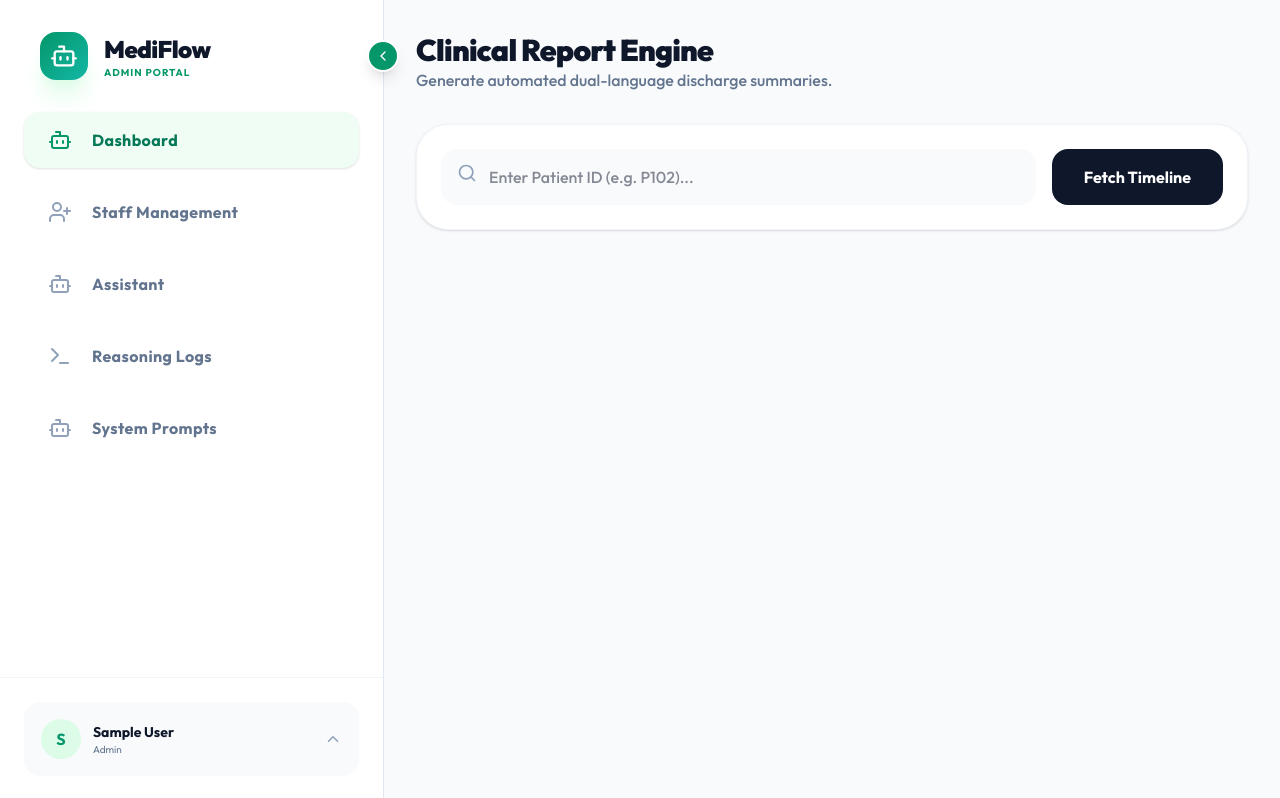
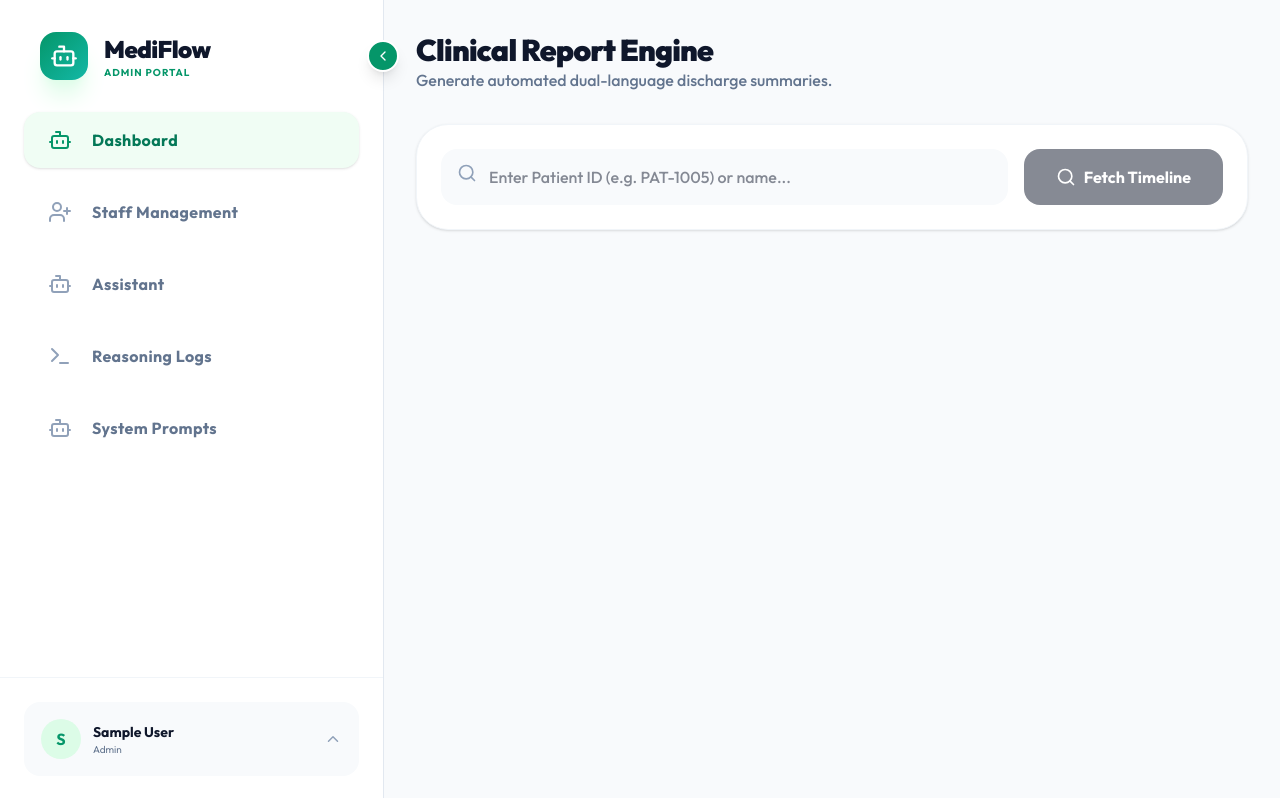
Before and after one commit to Sanasaifi786/MediFlow, a React (Vite) app in the folder frontend/: page /app/reports in a window 1280 px wide. Built offline with nearby package versions, Linux system fonts and the light colour scheme; sample sign-in values are in the browser's storage.

Commit message:
feat: complete Report.jsx rewrite with direct API data integration and loading spinner

```diff
--- a/frontend/src/pages/Report.jsx
+++ b/frontend/src/pages/Report.jsx
@@ -7,40 +7,62 @@ const Report = () => {
   const [timeline, setTimeline] = useState([]);
   const [summaries, setSummaries] = useState(null);
   const [loading, setLoading] = useState(false);
+  const [error, setError] = useState('');
 
   const searchPatient = async (e) => {
-    e.preventDefault();
-    if (!patientId) return;
+    if (e) e.preventDefault();
+    if (!patientId.trim()) return;
+
     setLoading(true);
+    setError('');
+    setTimeline([]);
+    setSummaries(null);
 
-    // Simulate timeline fetch
-    setTimeout(() => {
-      setTimeline([
-        { id: 1, type: 'Admission', details: 'Patient admitted with severe viral fever.', time: '10:00 AM' },
-        { id: 2, type: 'Diagnosis', details: 'Dengue NS1 positive. Platelate count: 90k.', time: '02:30 PM' },
-        { id: 3, type: 'Treatment', details: 'Started IV fluids and monitoring.', time: '04:00 PM' },
-      ]);
-      setLoading(false);
-    }, 3000);
-    setSummaries(null);
-  };
-
-  const generateSummary = async () => {
-    setLoading(true);
     try {
       const res = await api.post('/discharge/generate', { patientId: patientId });
+
+      if (res.data.status === 'failed') {
+        setError(res.data.validationMessage || 'Patient medical data is incomplete.');
+        setLoading(false);
+        return;
+      }
+
+      const t = res.data.timeline;
+      if (t) {
+        // Construct visual timeline from extracted medical info
+        const extractedEvents = [
+          { id: 1, type: 'Admission', details: `Admitted for: ${t.admissionReason}.`, time: '10:00 AM' },
+          { id: 2, type: 'Medical History', details: `Previous conditions: ${t.history?.join(', ') || 'None'}.`, time: '11:30 AM' },
+          { id: 3, type: 'In-Patient Treatment', details: `Administered medications: ${t.medicationsGiven?.join(', ') || 'None'}.`, time: '02:00 PM' },
+          { id: 4, type: 'Lab & Diagnostic Workup', details: `Lab tests performed: ${t.labResults?.map(lr => `${lr.test}: ${lr.result}`).join(', ') || 'None'}.`, time: '04:00 PM' }
+        ];
+        setTimeline(extractedEvents);
+
+        // Save extracted summaries immediately
+        if (res.data.summaries) {
           setSummaries({
             doctor: res.data.summaries.clinicalSummary,
             patient: res.data.summaries.patientSummary
           });
+        }
+      } else {
+        setError('No timeline context extracted for this patient.');
+      }
     } catch (err) {
-      setSummaries({
-        doctor: "Clinical Summary: Patient diagnosed with Dengue fever. Treated with IV fluids. Vitals stable. Platelates rising. Discharge recommended.",
-        patient: "You had Dengue fever. We gave you fluids and monitored your blood. You are better now and can go home. Drink plenty of water."
-      });
+      console.error(err);
+      setError(
+        err.response?.data?.error ||
+        err.response?.data?.message ||
+        'Failed to retrieve patient timeline data. Please check the Patient ID and try again.'
+      );
     } finally {
       setLoading(false);
     }
+  };
+
+  const generateSummary = async () => {
+    // Already loaded in fetch timeline step, but if needed again, we can just trigger another search
+    await searchPatient();
   };
 
   return (
@@ -51,27 +73,46 @@ const Report = () => {
       </header>
 
       {/* Patient Search */}
-      <div className="bg-white rounded-[2rem] p-6 shadow-sm border border-slate-100 flex flex-col md:flex-row gap-4 items-center">
+      <form onSubmit={searchPatient} className="bg-white rounded-[2rem] p-6 shadow-sm border border-slate-100 flex flex-col md:flex-row gap-4 items-center">
         <div className="relative flex-1 w-full">
           <Search className="absolute left-4 top-3.5 text-slate-400" size={20} />
           <input
             type="text"
-            placeholder="Enter Patient ID (e.g. P102)..."
+            placeholder="Enter Patient ID (e.g. PAT-1005) or name..."
             className="w-full pl-12 p-4 bg-slate-50 rounded-2xl border-none outline-none focus:ring-2 focus:ring-brand-500 transition-all font-medium"
             value={patientId}
             onChange={(e) => setPatientId(e.target.value)}
           />
         </div>
         <button
-          onClick={searchPatient}
-          className="w-full md:w-auto bg-slate-900 text-white px-8 py-4 rounded-2xl font-bold hover:bg-slate-800 transition-all"
+          type="submit"
+          disabled={loading || !patientId.trim()}
+          className="w-full md:w-auto bg-slate-900 text-white px-8 py-4 rounded-2xl font-bold hover:bg-slate-800 transition-all flex items-center justify-center gap-2 disabled:opacity-50"
         >
-          Fetch Timeline
+          {loading ? <Loader2 className="animate-spin" size={20} /> : <Search size={20} />}
+          {loading ? 'Fetching...' : 'Fetch Timeline'}
         </button>
+      </form>
+
+      {/* Error state */}
+      {error && (
+        <div className="bg-rose-50 border border-rose-100 text-rose-700 font-bold text-sm px-6 py-4 rounded-2xl animate-in slide-in-from-top-2 flex items-center gap-2">
+          <AlertCircle size={20} />
+          {error}
         </div>
+      )}
 
-      {timeline.length > 0 && (
-        <div className="grid grid-cols-1 lg:grid-cols-12 gap-8 items-start">
+      {/* Loading spinner */}
+      {loading && (
+        <div className="flex flex-col items-center justify-center py-20 gap-4 text-slate-400">
+          <Loader2 className="animate-spin text-brand-600" size={48} />
+          <p className="font-bold text-base tracking-wide">Retrieving patient timeline...</p>
+        </div>
+      )}
+
+      {/* Result Display */}
+      {!loading && timeline.length > 0 && (
+        <div className="grid grid-cols-1 lg:grid-cols-12 gap-8 items-start animate-in fade-in duration-500">
           {/* Timeline View */}
           <div className="lg:col-span-5 bg-white rounded-[2rem] p-8 border border-slate-100 shadow-sm">
             <div className="flex items-center justify-between mb-8">
@@ -98,7 +139,7 @@ const Report = () => {
               className="w-full mt-10 py-4 bg-gradient-to-r from-brand-600 to-indigo-600 text-white font-bold rounded-2xl shadow-lg shadow-brand-100 flex items-center justify-center gap-3 hover:scale-[1.02] active:scale-[0.98] transition-all disabled:opacity-50"
             >
               {loading ? <Loader2 className="animate-spin" size={20} /> : <Sparkles size={20} />}
-              Generate Summaries
+              Regenerate Summaries
             </button>
           </div>
 
@@ -141,7 +182,7 @@ const Report = () => {
                 <FileText size={64} className="text-slate-200 mb-4" />
                 <h4 className="font-bold text-slate-400 mb-2">Awaiting Generation</h4>
                 <p className="text-slate-400 text-sm max-w-xs mx-auto">
-                  Fetch a patient case and click generate to see the AI summaries here.
+                  Fetch a patient case to see the AI summaries here.
                 </p>
               </div>
             )}
```
Also changed, not shown: 1 other file (tests, documents, lock files or other folders). Lines whose indentation alone changed are shown as unchanged.
